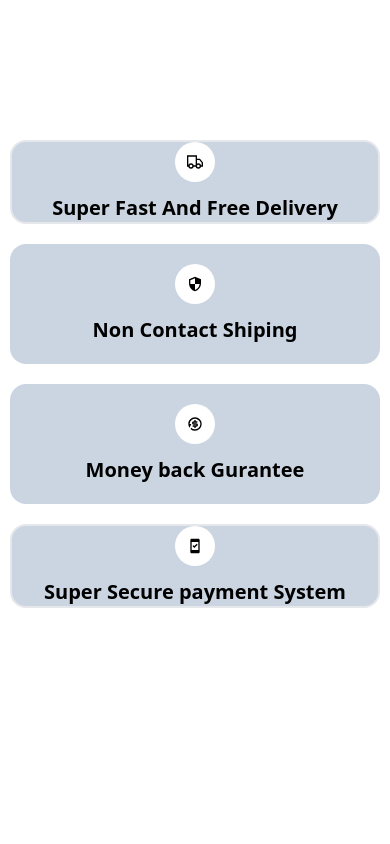
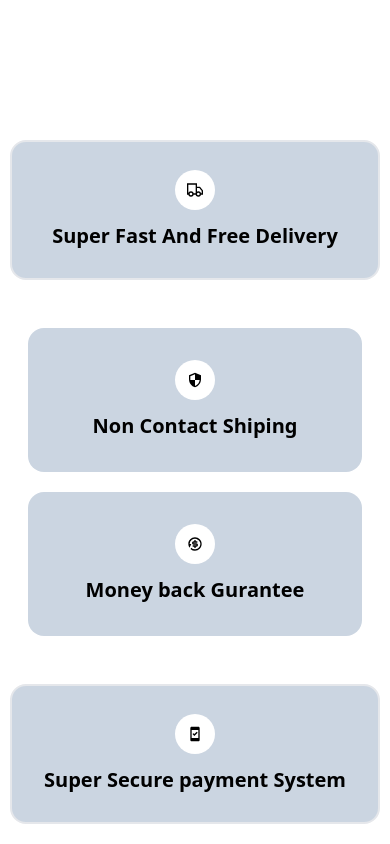
Before and after one commit to AbtahiHasan/e-commerce-website, a React (Vite) app: page / in a window 390 px wide. Shown: the part 827-1671 px from the top of the page. Before the commit the page ends 1455 px from the top, so only its background shows below. Built offline with nearby package versions, Linux system fonts and the light colour scheme.

Commit message:
responsive issue fixed

```diff
--- a/src/components/Feature.jsx
+++ b/src/components/Feature.jsx
@@ -6,21 +6,21 @@ import { RiRefund2Fill } from "react-icons/ri";
 const Feature = () => {
     return (
         <section className='grid md:grid-cols-3 gap-5 max-w-[1200px] mx-auto mt-[140px] py-5'>
-            <div className='w-[95%] mx-auto padding-7 border-2 rounded-2xl bg-slate-300 flex justify-center items-center flex-col min-w-[100px]'>
+            <div className='w-[95%] mx-auto p-7 border-2 rounded-2xl bg-slate-300 flex justify-center items-center flex-col min-w-[100px]'>
                 <p className='bg-white w-10 h-10 rounded-full flex justify-center items-center'>
                     <GrDeliver  className='text-black'/>
                 </p>
                     <h2 className='mt-3 text-xl font-bold'>Super Fast And Free Delivery</h2>
             </div>
-            <div className='w-[95%] mx-auto padding-7 rounded  flex justify-center items-center flex-col min-w-[100px] gap-5'>
-                <div className='rounded-2xl py-5 flex justify-center items-center flex-col bg-slate-300 w-full'>
+            <div className='w-[100%] mx-auto p-7 rounded  flex justify-center items-center flex-col min-w-[100px] gap-5'>
+                <div className='rounded-2xl py-8 flex justify-center items-center flex-col bg-slate-300 w-full'>
                     <p className='bg-white w-10 h-10 rounded-full flex justify-center items-center'>
                         <MdOutlineSecurity  className='text-black'/>
 
                     </p>
                     <h2 className='mt-3 text-xl font-bold'>Non Contact Shiping</h2>
                 </div>
-                <div className='rounded-2xl py-5 flex justify-center items-center flex-col bg-slate-300 w-full'>
+                <div className='rounded-2xl py-8 flex justify-center items-center flex-col bg-slate-300 w-full'>
                     <p className='bg-white w-10 h-10 rounded-full flex justify-center items-center'>
                         <RiRefund2Fill className='text-black' />
                     </p>
@@ -29,7 +29,7 @@ const Feature = () => {
                 </div>
 
             </div>
-            <div className='w-[95%] mx-auto padding-7 border-2 rounded-2xl bg-slate-300 flex justify-center items-center flex-col min-w-[100px]'>
+            <div className='w-[95%] mx-auto p-7 border-2 rounded-2xl bg-slate-300 flex justify-center items-center flex-col min-w-[100px]'>
                 <span className='bg-white w-10 h-10  rounded-full flex justify-center items-center'>
                     <MdSecurityUpdateGood className='text-black' />
                 </span>
```
